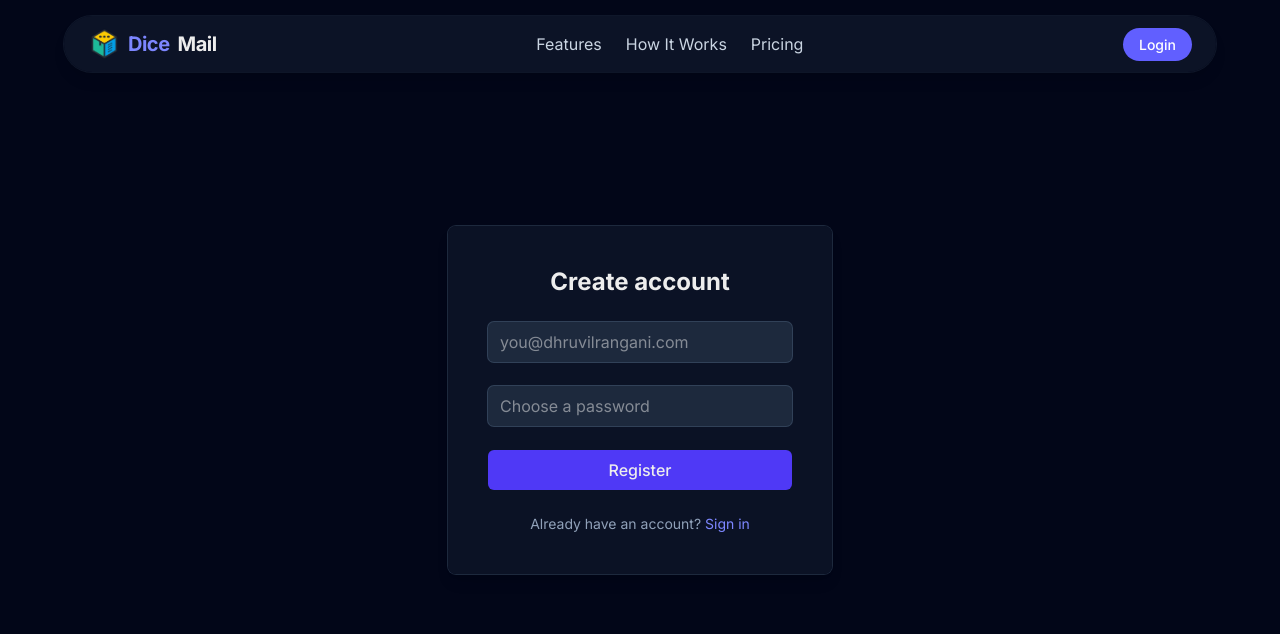
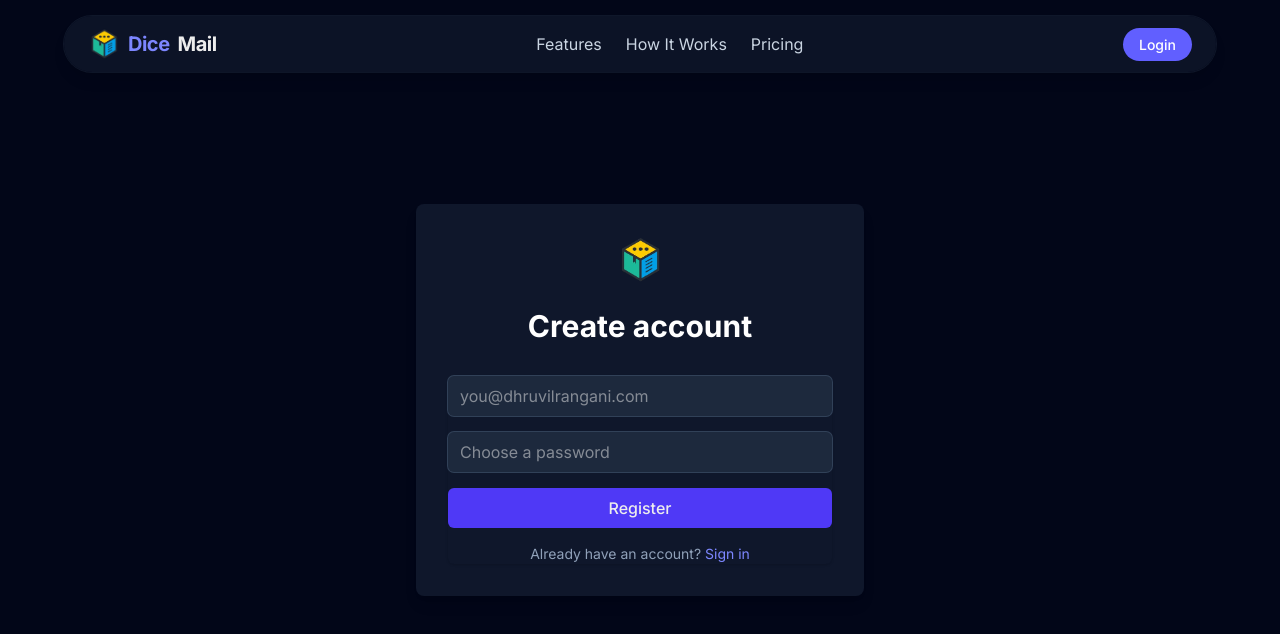
Before and after one commit to Dhruvil-Rangani/ai-powered-email-app, a Next.js app in the folder email-app-frontend/: page /register in a window 1280 px wide. Shown: the top 634 px of the page. Built offline with nearby package versions, Linux system fonts and the light colour scheme; no server answers.

Commit message:
fixed styling

```diff
--- a/email-app-frontend/src/app/register/page.tsx
+++ b/email-app-frontend/src/app/register/page.tsx
@@ -5,6 +5,8 @@ import { useAuth } from '@/contexts/AuthContext';
 import { useRouter } from 'next/navigation';
 import Link from 'next/link';
 import Navbar from '@/components/Navbar';
+import Image from 'next/image';
+import { useState, useEffect } from 'react';
 
 type RegisterForm = { email: string; password: string };
 
@@ -12,42 +14,79 @@ export default function Register() {
   const { register: reg, handleSubmit } = useForm<RegisterForm>();
   const auth = useAuth();
   const router = useRouter();
+  const [error, setError] = useState<string | null>(null);
+  const [isMounted, setIsMounted] = useState(false);
+
+  // Only render form after client-side hydration
+  useEffect(() => {
+    setIsMounted(true);
+  }, []);
 
   async function onSubmit(v: RegisterForm) {
     try {
       await auth.register(v.email, v.password);
       router.push('/inbox');
-    } catch {
-      alert('Registration failed');
+    } catch (err) {
+      setError(err instanceof Error ? err.message : 'Registration failed');
     }
+  }
+
+  // Show loading state during SSR
+  if (!isMounted) {
+    return (
+      <>
+        <Navbar />
+        <main className="flex min-h-screen items-center justify-center bg-slate-950 p-4">
+          <div className="w-full max-w-md space-y-8 rounded-lg bg-slate-900 p-8 shadow-lg">
+            <div className="text-center">
+              <Image src="/logo.png" alt="Logo" width={48} height={48} className="mx-auto" />
+              <h2 className="mt-6 text-3xl font-bold text-white">Create account</h2>
+            </div>
+            <div className="animate-pulse space-y-4">
+              <div className="h-10 rounded bg-slate-800"></div>
+              <div className="h-10 rounded bg-slate-800"></div>
+              <div className="h-10 rounded bg-slate-800"></div>
+            </div>
+          </div>
+        </main>
+      </>
+    );
   }
 
   return (
     <>
       <Navbar />
-    <main className="flex min-h-screen items-center justify-center bg-slate-950">
-      <motion.form
-        onSubmit={handleSubmit(onSubmit)}
-        className="w-96 space-y-6 rounded-lg bg-slate-900/70 p-10 shadow-lg ring-1 ring-slate-800"
-        initial={{ scale: 0.9, opacity: 0 }}
-        animate={{ scale: 1, opacity: 1 }}
-      >
-        <h1 className="text-center text-2xl font-bold">Create account</h1>
+      <main className="flex min-h-screen items-center justify-center bg-slate-950 p-4">
+        <div className="w-full max-w-md space-y-8 rounded-lg bg-slate-900 p-8 shadow-lg">
+          <div className="text-center">
+            <Image src="/logo.png" alt="Logo" width={48} height={48} className="mx-auto" />
+            <h2 className="mt-6 text-3xl font-bold text-white">Create account</h2>
+          </div>
 
+          <form onSubmit={handleSubmit(onSubmit)} className="mt-8 space-y-6">
+            {error && (
+              <div className="rounded-md bg-red-500/10 p-3 text-sm text-red-400">
+                {error}
+              </div>
+            )}
+            <div className="space-y-4 rounded-md shadow-sm">
               <input
                 type="email"
                 placeholder="you@dhruvilrangani.com"
                 {...reg('email', { required: true })}
                 className="input input-bordered w-full bg-slate-800"
+                autoComplete="email"
               />
               <input
                 type="password"
                 placeholder="Choose a password"
                 {...reg('password', { required: true })}
                 className="input input-bordered w-full bg-slate-800"
+                autoComplete="new-password"
               />
 
               <motion.button
+                type="submit"
                 whileHover={{ scale: 1.03 }}
                 whileTap={{ scale: 0.97 }}
                 className="btn btn-primary w-full cursor-pointer"
@@ -61,7 +100,9 @@ export default function Register() {
                   Sign in
                 </Link>
               </p>
-      </motion.form>
+            </div>
+          </form>
+        </div>
       </main>
     </>
   );
```
Lines whose indentation alone changed are shown as unchanged.
